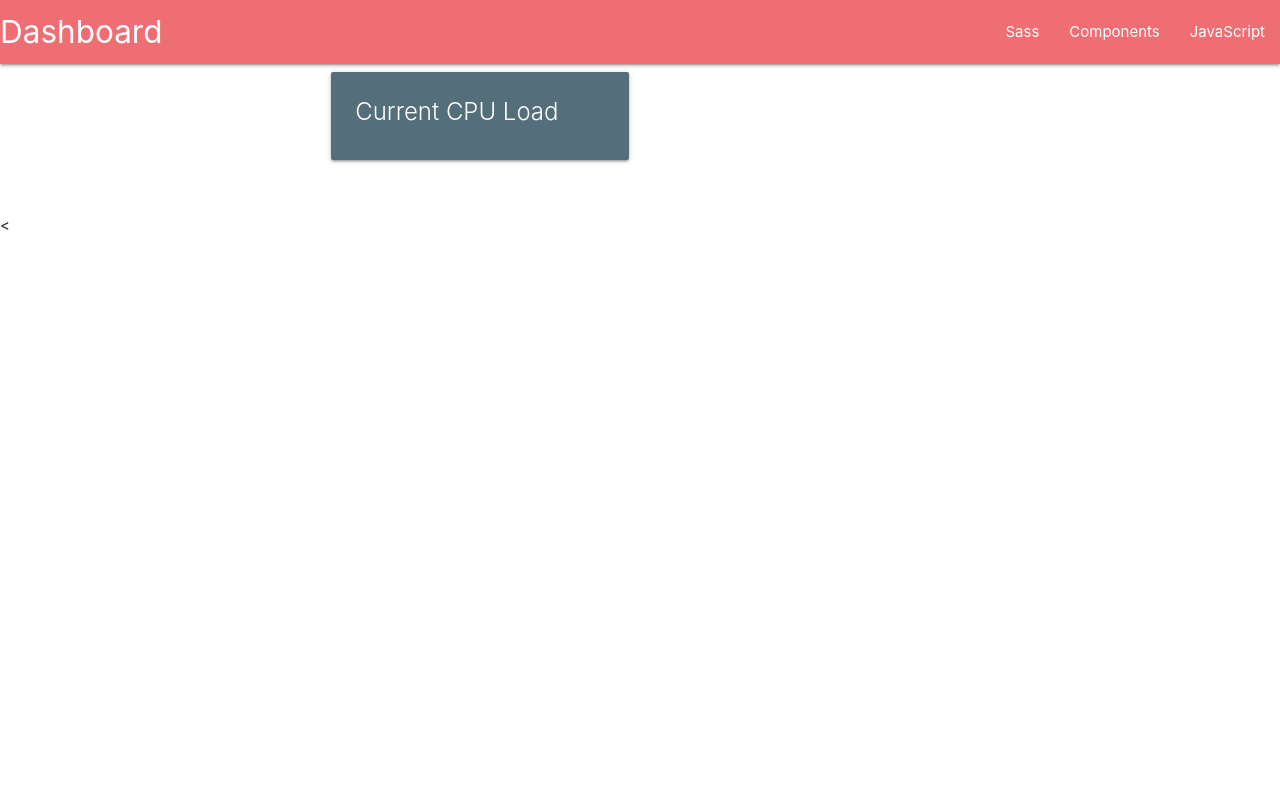
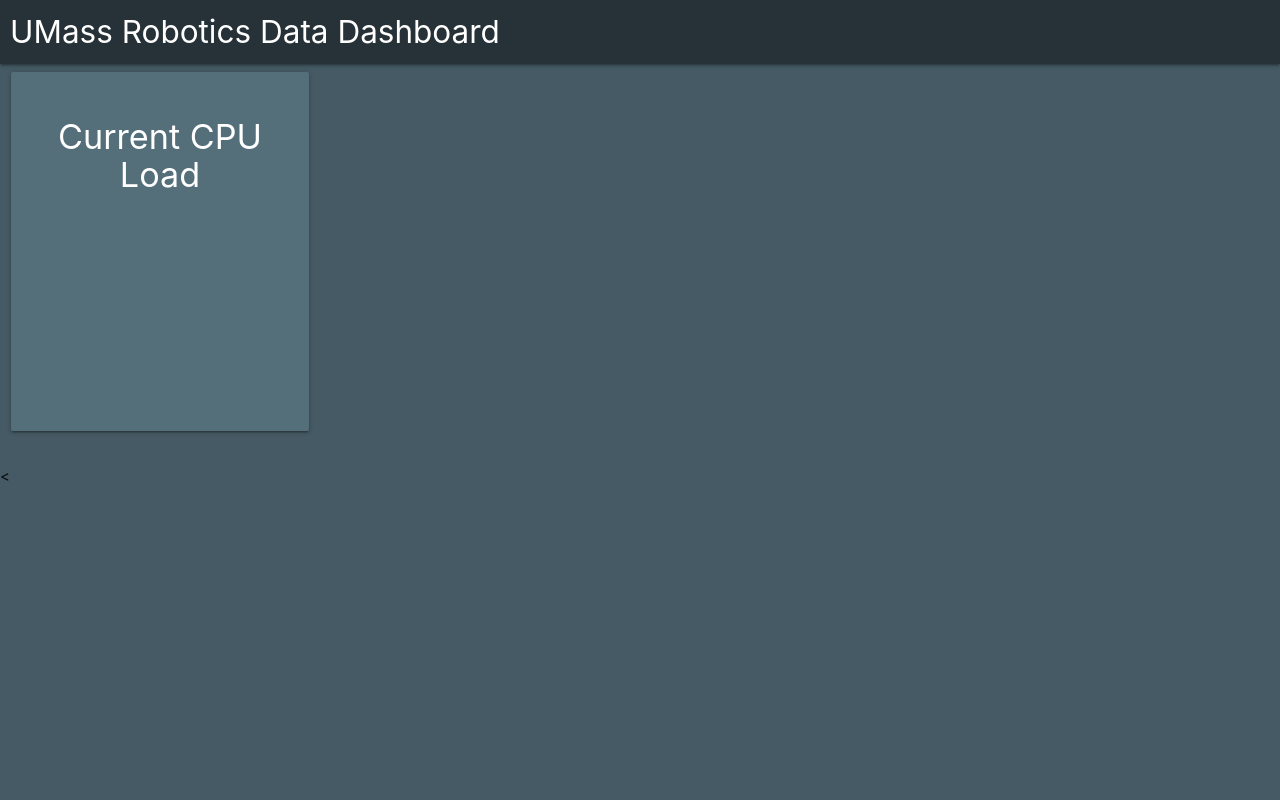
Before and after one commit to UMass-Amherst-Robotics/Data-Dashboard, a Flask app: template templates/views/index.html in a window 1280 px wide. Run offline with Flask 2, Linux system fonts and the light colour scheme; the template is opened without the code that fills it, so the values that code supplies are empty.

Commit message:
Minor Adjustments

```diff
--- a/templates/base.html
+++ b/templates/base.html
@@ -7,24 +7,16 @@
       <link href="https://fonts.googleapis.com/icon?family=Material+Icons" rel="stylesheet">
       <!--Import materialize.css-->
       <link type="text/css" rel="stylesheet" href="static/css/materialize.min.css"  media="screen,projection"/>
-
       <!--Let browser know website is optimized for mobile-->
       <meta name="viewport" content="width=device-width, initial-scale=1.0"/>
     </head>
 
-    <body>
+    <body class="blue-grey darken-2">
 
-
-
-
-
-        <nav>
+    <nav class="blue-grey darken-4">
         <div class="nav-wrapper">
-     <a href="#" class="brand-logo">Dashboard</a>
+          <a style="padding-left: 10px" href="#" class="brand-logo left"> UMass Robotics Data Dashboard</a>
           <ul id="nav-mobile" class="right hide-on-med-and-down">
-       <li><a href="sass.html">Sass</a></li>
-       <li><a href="badges.html">Components</a></li>
-       <li><a href="collapsible.html">JavaScript</a></li>
           </ul>
         </div>
     </nav>
@@ -33,30 +25,5 @@
 
     {% endblock %}
 
-
-
-
-
-
-
-      <!--JavaScript at end of body for optimized loading-->
-      <script type="text/javascript" src="static/js/materialize.min.js"></script>
-
-      <script type="text/javascript" src="static/js/justgage.js"></script>
-      <script type="text/javascript" src="static/js/raphael-2.1.4.min.js"></script>
-      <<script>
-
-
-
-var g = new JustGage({
-  id: "cpu_gauge",
-  min: 0,
-  max: 100,
-  title: "CPU Percent",
-  value: {{data["cpu_percent"]}},
-  titleFontColor :"#fff",
-  valueFontColor :"#fff"
-});
-   </script>
     </body>
 </html>
--- a/templates/views/index.html
+++ b/templates/views/index.html
@@ -1,29 +1,32 @@
 {% extends 'base.html'%}
 
 {% block content %}
-      <div class="row">
-<div class="col s3">
-  <!-- Grey navigation panel -->
-</div>
-
-<div class="col s9">
-  <!-- Teal page content  -->
 
 <div class="row">
-  <div class="col s12 m4">
-    <div class="card blue-grey darken-1">
-      <div class="card-content white-text">
-        <span class="card-title">Current CPU Load</span>
-        <div id="cpu_gauge" class="200x160px"></div>
-      </div>
+   <div class="col s3 m3">
+     <div class="card blue-grey darken-1">
+       <div class="card-content white-text center-align">
+         <h4>Current CPU Load</h4>
+         <div id="cpu_gauge" style=" width:100%; height:25%"></div>
+       </div>
+     </div>
+   </div>
+ </div>
 
-    </div>
-  </div>
-</div>
+ <!--JavaScript at end of body for optimized loading-->
+ <script type="text/javascript" src="static/js/materialize.min.js"></script>
 
+ <script type="text/javascript" src="static/js/justgage.js"></script>
+ <script type="text/javascript" src="static/js/raphael-2.1.4.min.js"></script>
+ <<script>
 
-
-</div>
-
-</div>
+   var g = new JustGage({
+     id: "cpu_gauge",
+     min: 0,
+     max: 100,
+     value: {{data["cpu_percent"]}},
+     titleFontColor :"#fff",
+     valueFontColor :"#fff"
+   });
+ </script>
 {% endblock %}
```
Also changed, not shown: static/test.py (deleted), 1 other file. Lines whose indentation alone changed are shown as unchanged.
